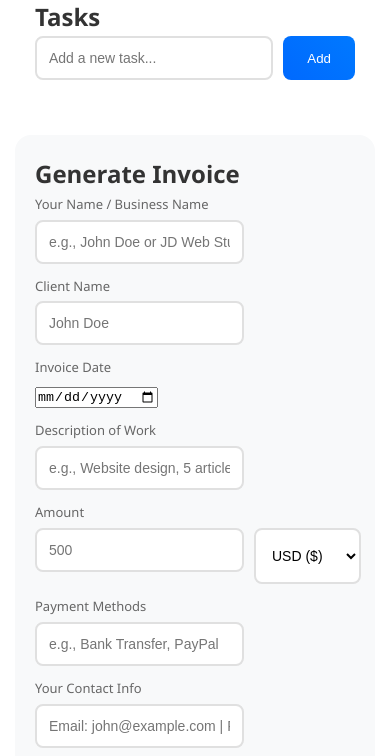
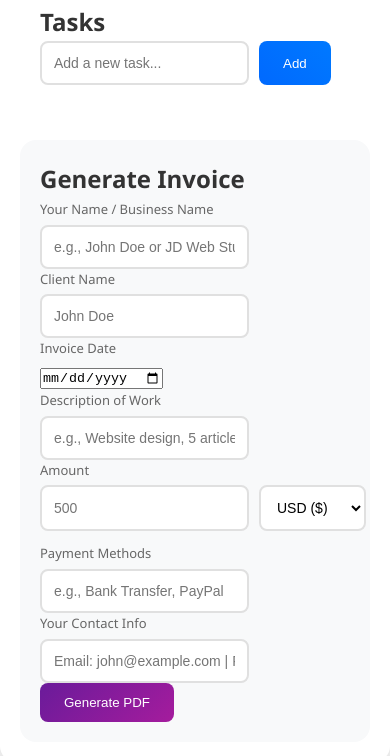
Before and after one commit to pjpankaj71/productivity-app, a plain HTML site: page index.html in a window 390 px wide. Shown: the part 126-882 px from the top of the page. Drawn offline with nearby package versions, Linux system fonts and the light colour scheme.

Commit message:
Update style.css

```diff
--- a/style.css
+++ b/style.css
@@ -58,7 +58,8 @@ h1 {
 }
 
 input[type="text"],
-input[type="number"] {
+input[type="number"],
+select {
   padding: 12px;
   border: 2px solid #e0e0e0;
   border-radius: 8px;
@@ -67,7 +68,8 @@ input[type="number"] {
 }
 
 input[type="text"]:focus,
-input[type="number"]:focus {
+input[type="number"]:focus,
+select:focus {
   outline: none;
   border-color: #007bff;
   box-shadow: 0 0 0 2px rgba(0, 123, 255, 0.25);
@@ -98,15 +100,30 @@ button {
   border-radius: 16px;
 }
 
-.invoice-section input {
-  margin-bottom: 12px;
-}
-
 .invoice-label {
   display: block;
   margin-bottom: 5px;
   font-size: 13px;
   color: #666;
+}
+
+.amount-currency-group {
+  display: flex;
+  gap: 10px;
+  margin-bottom: 12px;
+}
+
+.amount-currency-group input,
+.amount-currency-group select {
+  flex: 1;
+}
+
+select {
+  padding: 12px;
+  border: 2px solid #e0e0e0;
+  border-radius: 8px;
+  font-size: 14px;
+  background: white;
 }
 
 .generate-pdf-btn {
@@ -157,33 +174,3 @@ footer {
   color: #ddd;
   margin-top: 30px;
 }
-
-@media (max-width: 480px) {
-  .container {
-    padding: 15px;
-  }
-  .task-input input {
-    flex: 1;
-    min-width: 0;
-  }
-}
-
-
-.amount-currency-group {
-  display: flex;
-  gap: 10px;
-  margin-bottom: 12px;
-}
-
-.amount-currency-group input,
-.amount-currency-group select {
-  flex: 1;
-}
-
-select {
-  padding: 12px;
-  border: 2px solid #e0e0e0;
-  border-radius: 8px;
-  font-size: 14px;
-  background: white;
-}
```
